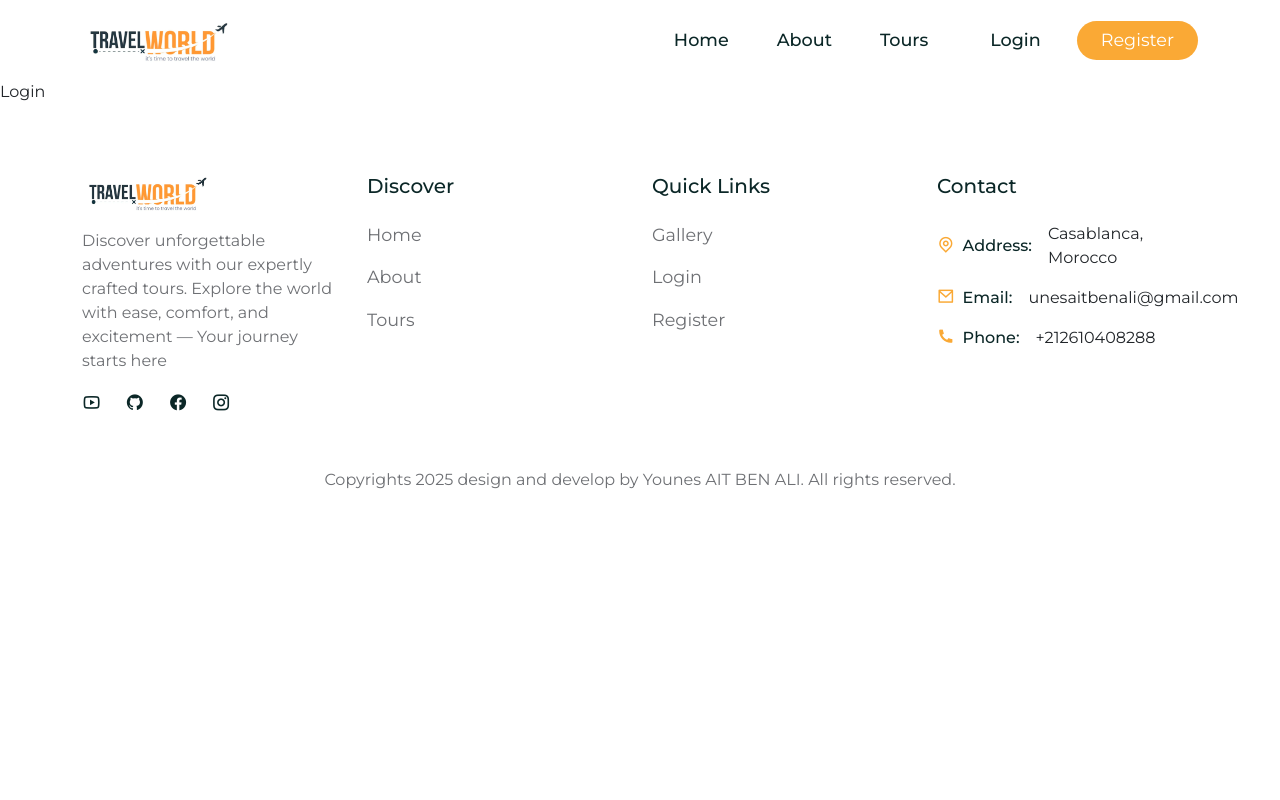
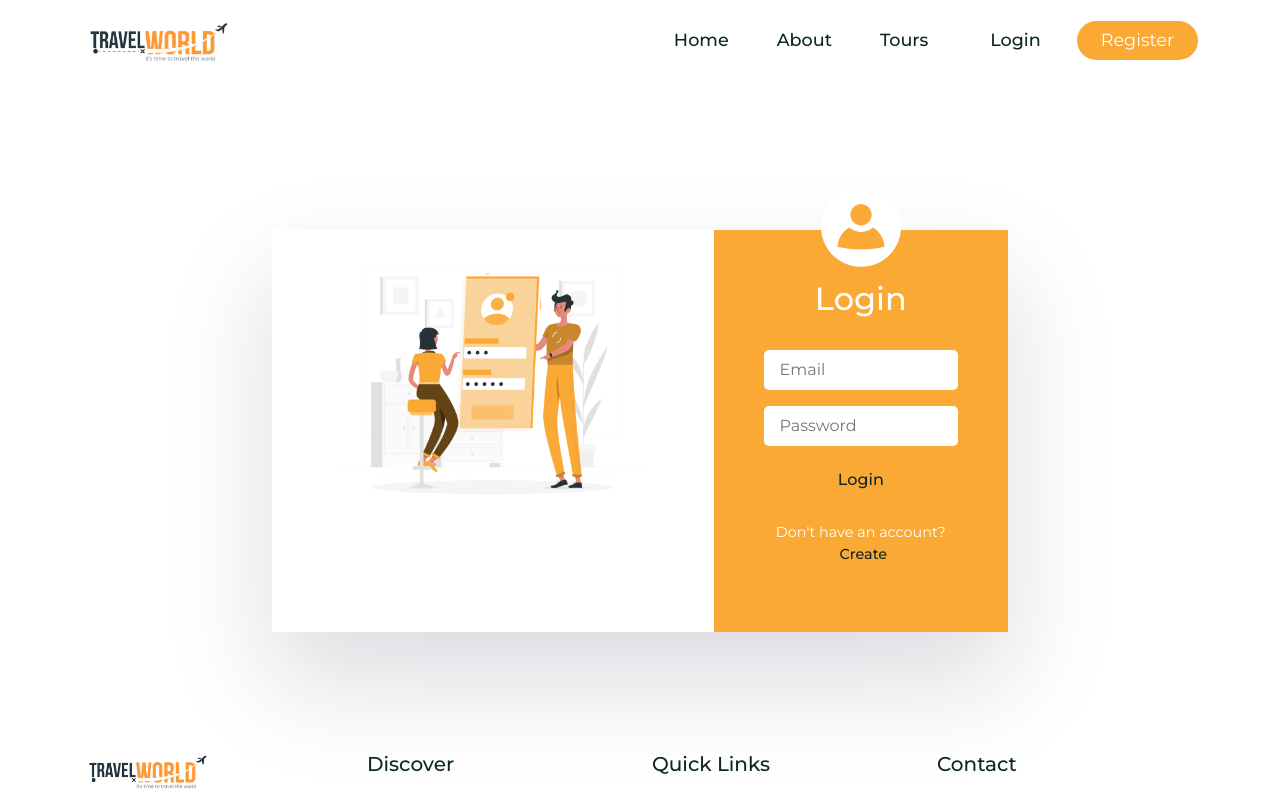
Before and after one commit to UnesABA/Tours-Travel_Booking_Website, a React (Vite) app in the folder client/: page /login in a window 1280 px wide. Shown: the top 800 px of the page. Built offline with nearby package versions, Linux system fonts and the light colour scheme; a web font is replaced by a local one.

Commit message:
Add login page with form input handling and navigation setup

```diff
--- a/client/src/pages/Login.jsx
+++ b/client/src/pages/Login.jsx
@@ -1,9 +1,82 @@
-import React from 'react'
+import { Container, Row, Col, Form, FormGroup, Button } from "reactstrap";
+import { Link, useNavigate } from "react-router-dom";
+import loginImg from "../assets/images/login.png";
+import userIcon from "../assets/images/user.png";
+import "../styles/login.css";
+import { useState } from "react";
 
 const Login = () => {
+  const navigate = useNavigate()
+  const[credentials, setCredentials] = useState({
+    email: undefined,
+    password: undefined
+  })
+
+  const handleChange = (event) => {
+
+    setCredentials(prev => [...prev], [event.target.id]= [event.target.value])
+  };
+
+  const handleClick = (event) =>{
+    event.preventDefault()
+
+    // navigate("/home")
+  }
+
   return (
-    <div>Login</div>
-  )
-}
+    <section className="login">
+      <Container>
+        <Row>
+          <Col lg="8" className="m-auto">
+            <div className="login__container d-flex justify-content-between">
+              <div className="login__img">
+                <img src={loginImg} />
+              </div>
 
-export default Login
+              <div className="login__form">
+                <div className="user">
+                  <img src={userIcon} />
+                </div>
+                <h2>Login</h2>
+
+                <Form onSubmit={handleClick}>
+                  <FormGroup>
+                    <input
+                      type="email"
+                      placeholder="Email"
+                      id="email"
+                      onChange={handleChange}
+                      required
+                    />
+                  </FormGroup>
+                  <FormGroup>
+                    <input
+                      type="password"
+                      placeholder="Password"
+                      id="password"
+                      onChange={handleChange}
+                      required
+                    />
+                  </FormGroup>
+
+                  <Button
+                    className="auth__btn btn secondary__btn"
+                    type="submit"
+                  >
+                    Login
+                  </Button>
+                </Form>
+
+                <p>
+                  Don't have an account? <Link to="/register">Create</Link>
+                </p>
+              </div>
+            </div>
+          </Col>
+        </Row>
+      </Container>
+    </section>
+  );
+};
+
+export default Login;
--- /dev/null
+++ b/client/src/styles/login.css
@@ -0,0 +1,80 @@
+.login__img{
+  width: 60%;
+  text-align: center;
+}
+
+.login__img img{
+  width: 70%;
+  object-fit: contain;
+}
+
+.login__form{
+  padding: 50px;
+  background: var(--secondary-color);
+  position: relative;
+}
+
+.login__container p a{
+  color: blue;
+}
+
+.login__container{
+  box-shadow: rgba(17, 12, 46, 0.15) 0px 48px 100px 0px;
+  margin-top: 100px;
+}
+
+.login__form .user{
+  width: 80px;
+  height: 80px;
+  position: absolute;
+  top: -9%;
+  left: 50%;
+  transform: translate(-50%, -9%);
+}
+
+.login__form .user img{
+  width: 100%;
+}
+
+.login__form h2{
+  color: #fff;
+  text-align: center;
+  margin-bottom: 2rem;
+}
+
+.login__form{
+  width: 40%;
+}
+
+.login__form input{
+  width: 100%;
+  padding: 0.5rem 1rem;
+  border-radius: 5px;
+  border: none;
+  font-size: 1rem;
+  color: var(--heading-color);
+}
+
+.login__form input:focus{
+  outline: none;
+}
+
+.auth__btn{
+  background: var(--heading-color) !important;
+  width: 100% !important;
+  color: #fff !important;
+}
+
+.login__form p{
+  font-size: 0.9rem;
+  color: #fff !important;
+  text-align: center;
+  margin-top: 1.5rem;
+}
+
+.login__form p a{
+  color: var(--heading-color);
+  text-decoration: none;
+  margin-left: 5px;
+  font-weight: 500;
+}
```
